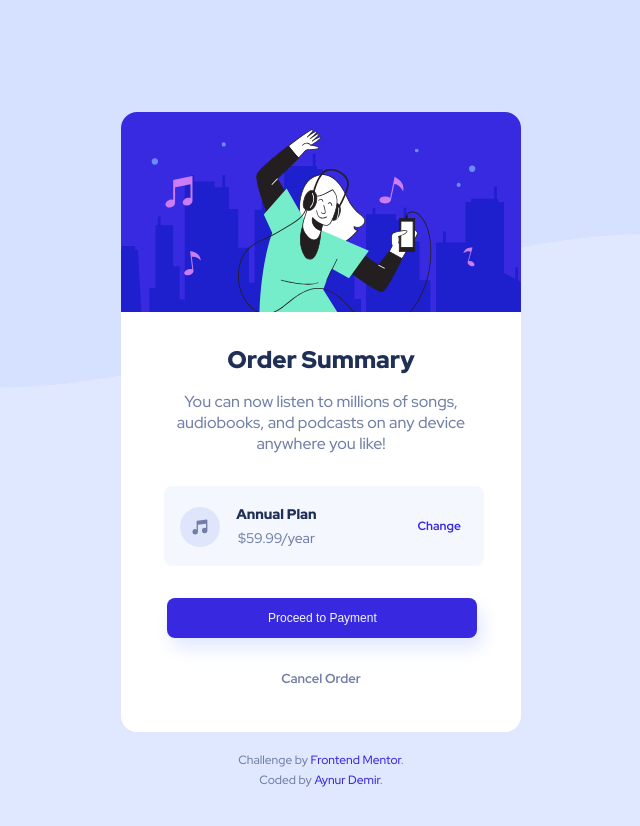
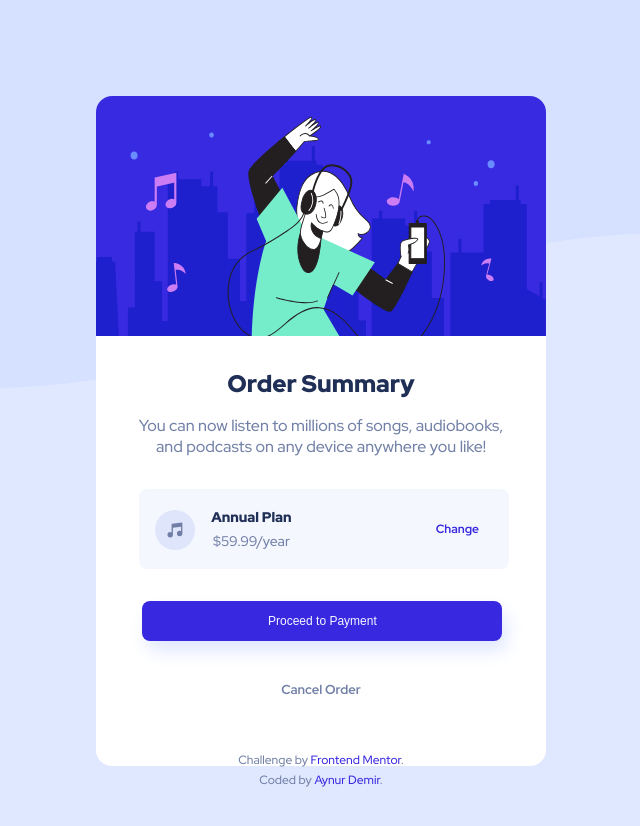
Before and after one commit to Maanlicht91/order-summary-component-main, a plain HTML site: page index.html in a window 1280 px wide. Shown: the whole page, without its empty margins (319-959 px from the left). Before the commit the page ends 800 px from the top, so only its background shows below. Drawn offline with Linux system fonts and the light colour scheme.

Commit message:
Update styles.css

```diff
--- a/css/styles.css
+++ b/css/styles.css
@@ -18,8 +18,10 @@ body {
     background-color: var(--pale-blue);
     display: flex;
     justify-content: center;
-    margin-top: 7rem;
+    margin-top: 6rem;
     font-family: 'Red Hat Display', sans-serif;
+    width: 100%;
+    height: 100vh;
 }
 
 main {
@@ -27,8 +29,8 @@ main {
     display: flex;
     flex-direction: column;
     gap: 2rem;
-    width: 400px;
-    height: 620px;
+    width: 450px;
+    height: 670px;
     border-radius: 1rem;
     text-align: center;
 }
@@ -41,7 +43,7 @@ article:nth-child(3) {
     display: flex;
     margin-left: 2.7rem;
     background-color: var(--very-pale-blue);
-    width: 320px;
+    width: 370px;
     height: 80px;
     border-radius: 0.5rem;
 }
@@ -58,7 +60,7 @@ h1{
 }
 
 article:nth-child(3) p {
-    margin: 1rem 6.3rem 0 0.5rem;
+    margin: 1rem 9rem 0 0.5rem;
     line-height: 1.5rem;
     font-size: 14px;
 }
@@ -84,11 +86,11 @@ div:last-child {
 div:last-child button {
     background-color: var(--bright-blue);
     color: var(--very-pale-blue);
-    width: 310px;
+    width: 360px;
     height: 40px;
     border-radius: 0.5rem;
     border: 0;
-    margin: 0 2rem 2rem 2.9rem;
+    margin: 0 2rem 2.5rem 2.9rem;
     box-shadow: 5px 10px 18px var(--pale-blue);
     font-size: 12px;
 
@@ -122,8 +124,8 @@ p {
 
 
 .illustration-pic {
-    width: 400px;
-    height: 200px;
+    width: 450px;
+    height: 240px;
     border-radius: 1rem 1rem 0 0 ;
 }
 .attribution {
```
